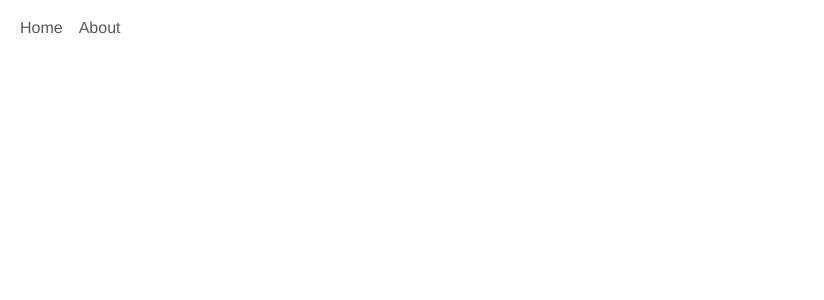
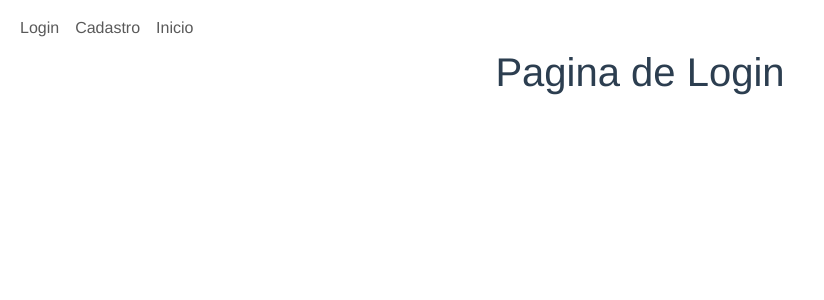
Before and after one commit to ItsCottin/modulum-api, a Vue app: page /login in a window 1280 px wide. Before the commit this address had no page. Shown: the top 300 px of the page, without its empty margins (0-824 px from the left). Built offline with nearby package versions, Linux system fonts and the light colour scheme; the HTML template or start-up script is replaced by a standard one.

Commit message:
mais um test

```diff
--- a/src/App.vue
+++ b/src/App.vue
@@ -4,10 +4,13 @@
       <div class="collapse navbar-collapse" id="navbarNav">
         <ul class="navbar-nav">
           <li class="nav-item">
-            <router-link class="nav-link" to="/">Home</router-link>
+            <router-link class="nav-link" :to="{name:'login'}">Login</router-link>
           </li>
           <li class="nav-item">
-            <router-link class="nav-link" to="/about">About</router-link>
+            <router-link class="nav-link" :to="{name:'cadastro'}">Cadastro</router-link>
+          </li>
+          <li class="nav-item">
+            <router-link class="nav-link" :to="{name:'inicio'}">Inicio</router-link>
           </li>
         </ul>
       </div>
@@ -17,6 +20,10 @@
     <router-view/>
   </div>
 </template>
+
+<script setup>
+
+</script>
 
 <style lang="scss">
 #app {
--- a/src/router/index.js
+++ b/src/router/index.js
@@ -4,16 +4,19 @@ import HomeView from '../views/HomeView.vue'
 const routes = [
   {
     path: '/',
-    name: 'home',
+    name: 'inicio',
     component: HomeView
   },
   {
-    path: '/about',
-    name: 'about',
-    // route level code-splitting
-    // this generates a separate chunk (about.[hash].js) for this route
-    // which is lazy-loaded when the route is visited.
-    component: () => import(/* webpackChunkName: "about" */ '../views/AboutView.vue')
+    path: '/login',
+    name: 'login',
+    component: () => import(/* webpackChunkName: "about" */ '../views/LoginView.vue')
+  }
+  ,
+  {
+    path: '/cadastro',
+    name: 'cadastro',
+    component: () => import(/* webpackChunkName: "about" */ '../views/CadastroView.vue')
   }
 ]
 
--- /dev/null
+++ b/src/views/CadastroView.vue
@@ -0,0 +1,19 @@
+<template>
+  <div class="home">
+    <img alt="Vue logo" src="../assets/logo.png">
+    <HelloWorld msg="Welcome to Your Vue.js App"/>
+    <h1>Pagina de Cadastro de Usuario</h1>
+  </div>
+</template>
+
+<script>
+// @ is an alias to /src
+import HelloWorld from '@/components/HelloWorld.vue'
+
+export default {
+  name: 'HomeView',
+  components: {
+    HelloWorld
+  }
+}
+</script>
--- a/src/views/AboutView.vue
+++ b/src/views/LoginView.vue
@@ -1,5 +1,5 @@
 <template>
   <div class="about">
-    <h1>This is an about page</h1>
+    <h1>Pagina de Login</h1>
   </div>
 </template>
--- a/vue.config.js
+++ b/vue.config.js
@@ -1,4 +1,5 @@
 const { defineConfig } = require('@vue/cli-service')
 module.exports = defineConfig({
-  transpileDependencies: true
+  transpileDependencies: true,
+  publicPath: '/modulum'
 })
```
